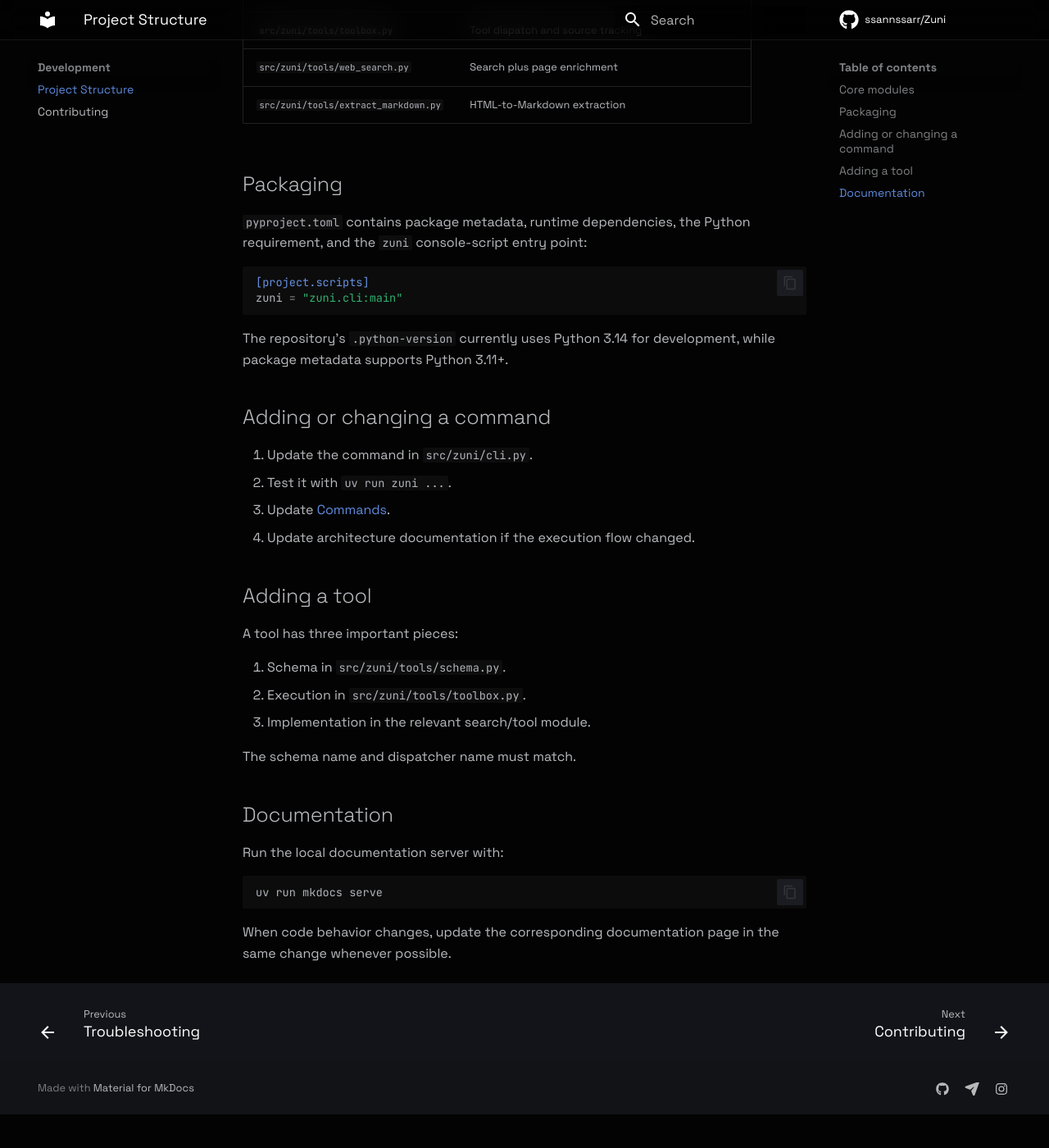
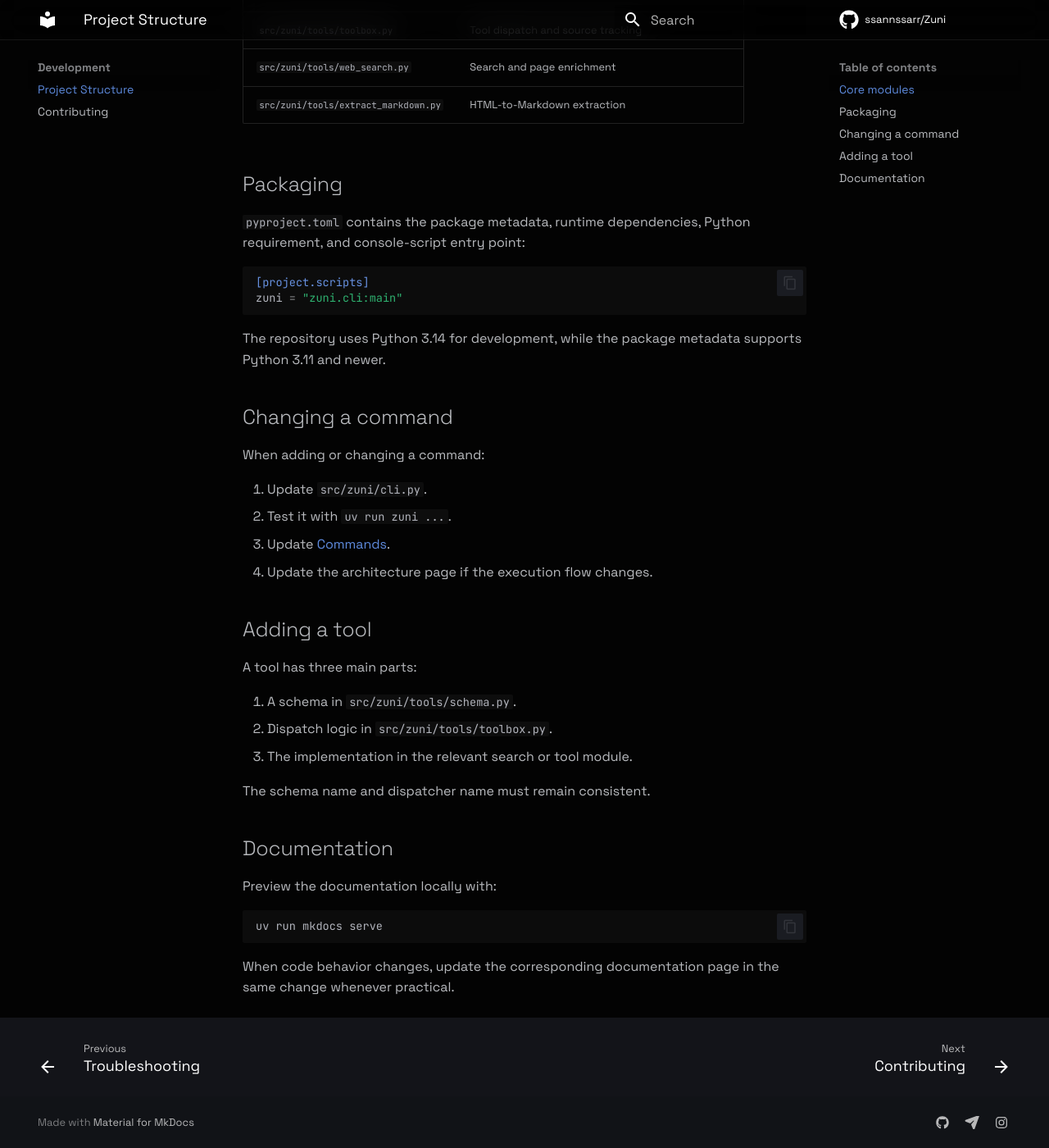
Before and after one commit to ssannssarr/Zuni, an MkDocs documentation site: the page built from docs/development/project-structure.md, in a window 1280 px wide and 1400 px high, scrolled down 1630 px. Shown: the whole window at 82% size. Built offline with MkDocs 1.6.1 and Material for MkDocs 9.7.7, drawn with Linux system fonts in a browser that asks for light colours; comment, search, counter and statistics services are not loaded; before the commit the page ends 2989 px from its top, so only the background shows below that; some of the changed text lies outside the part shown.

Commit message:
docs: clean up documentation copy

````diff
--- a/docs/development/project-structure.md
+++ b/docs/development/project-structure.md
@@ -1,6 +1,6 @@
 # Project Structure
 
-The repository separates the CLI, LLM client, agent, search layer, tools, prompts, and documentation.
+Zuni keeps its main responsibilities separated across the CLI, LLM client, agent, search layer, tools, prompts, and documentation.
 
 ```text
 Zuni/
@@ -60,43 +60,45 @@ Zuni/
 | `src/zuni/search/search.py` | HTTP requests and DuckDuckGo parsing |
 | `src/zuni/tools/schema.py` | Tool definitions sent to the model |
 | `src/zuni/tools/toolbox.py` | Tool dispatch and source tracking |
-| `src/zuni/tools/web_search.py` | Search plus page enrichment |
+| `src/zuni/tools/web_search.py` | Search and page enrichment |
 | `src/zuni/tools/extract_markdown.py` | HTML-to-Markdown extraction |
 
 ## Packaging
 
-`pyproject.toml` contains package metadata, runtime dependencies, the Python requirement, and the `zuni` console-script entry point:
+`pyproject.toml` contains the package metadata, runtime dependencies, Python requirement, and console-script entry point:
 
 ```toml
 [project.scripts]
 zuni = "zuni.cli:main"
 ```
 
-The repository's `.python-version` currently uses Python 3.14 for development, while package metadata supports Python 3.11+.
+The repository uses Python 3.14 for development, while the package metadata supports Python 3.11 and newer.
 
-## Adding or changing a command
+## Changing a command
 
-1. Update the command in `src/zuni/cli.py`.
+When adding or changing a command:
+
+1. Update `src/zuni/cli.py`.
 2. Test it with `uv run zuni ...`.
 3. Update [Commands](../guide/commands.md).
-4. Update architecture documentation if the execution flow changed.
+4. Update the architecture page if the execution flow changes.
 
 ## Adding a tool
 
-A tool has three important pieces:
+A tool has three main parts:
 
-1. Schema in `src/zuni/tools/schema.py`.
-2. Execution in `src/zuni/tools/toolbox.py`.
-3. Implementation in the relevant search/tool module.
+1. A schema in `src/zuni/tools/schema.py`.
+2. Dispatch logic in `src/zuni/tools/toolbox.py`.
+3. The implementation in the relevant search or tool module.
 
-The schema name and dispatcher name must match.
+The schema name and dispatcher name must remain consistent.
 
 ## Documentation
 
-Run the local documentation server with:
+Preview the documentation locally with:
 
 ```bash
 uv run mkdocs serve
 ```
 
-When code behavior changes, update the corresponding documentation page in the same change whenever possible.
+When code behavior changes, update the corresponding documentation page in the same change whenever practical.
````
Also changed, not shown: other parts of docs/development/project-structure.md (+3 -3 lines).
